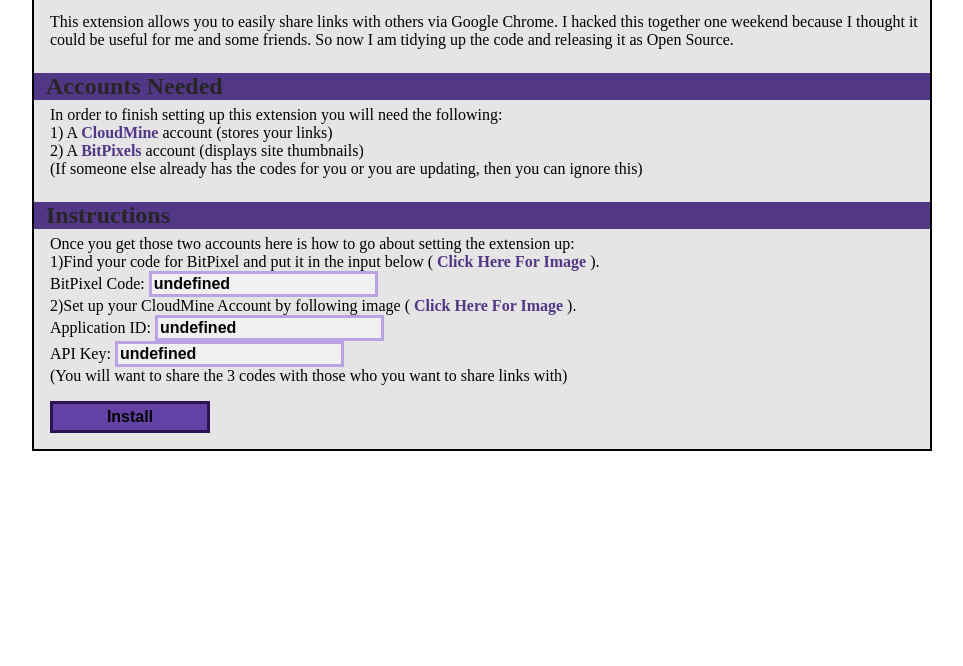
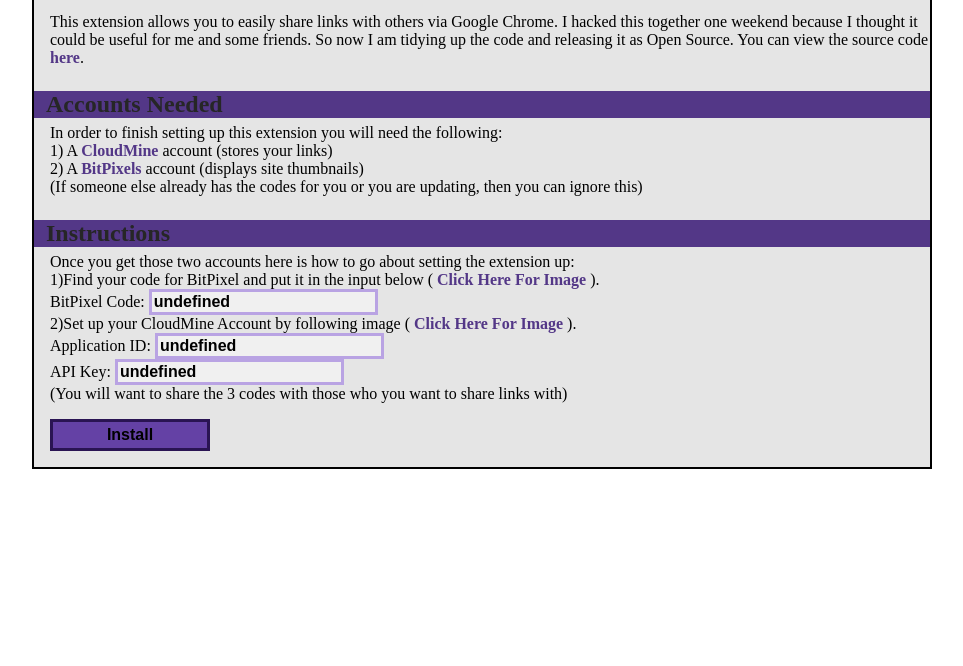
Before and after one commit to travis-w/Link-Sharing, a browser extension: page install.html in a window 1280 px wide. Shown: the part 134-800 px from the top of the page, without its empty margins (158-1121 px from the left). Drawn offline with Linux system fonts and the light colour scheme.

Commit message:
Forgot to link to source

```diff
--- a/install.html
+++ b/install.html
@@ -15,7 +15,8 @@
 			<div class="content" id="about">
 				This extension allows you to easily share links with others via Google Chrome.
 				I hacked this together one weekend because I thought it could be useful for me and some
-				friends.  So now I am tidying up the code and releasing it as Open Source.
+				friends.  So now I am tidying up the code and releasing it as Open Source.  You can
+				view the source code <a href="https://github.com/travis-w/Link-Sharing">here</a>.
 			</div>
 
 			<h2>&nbsp;&nbsp;Accounts Needed</h2>
```
